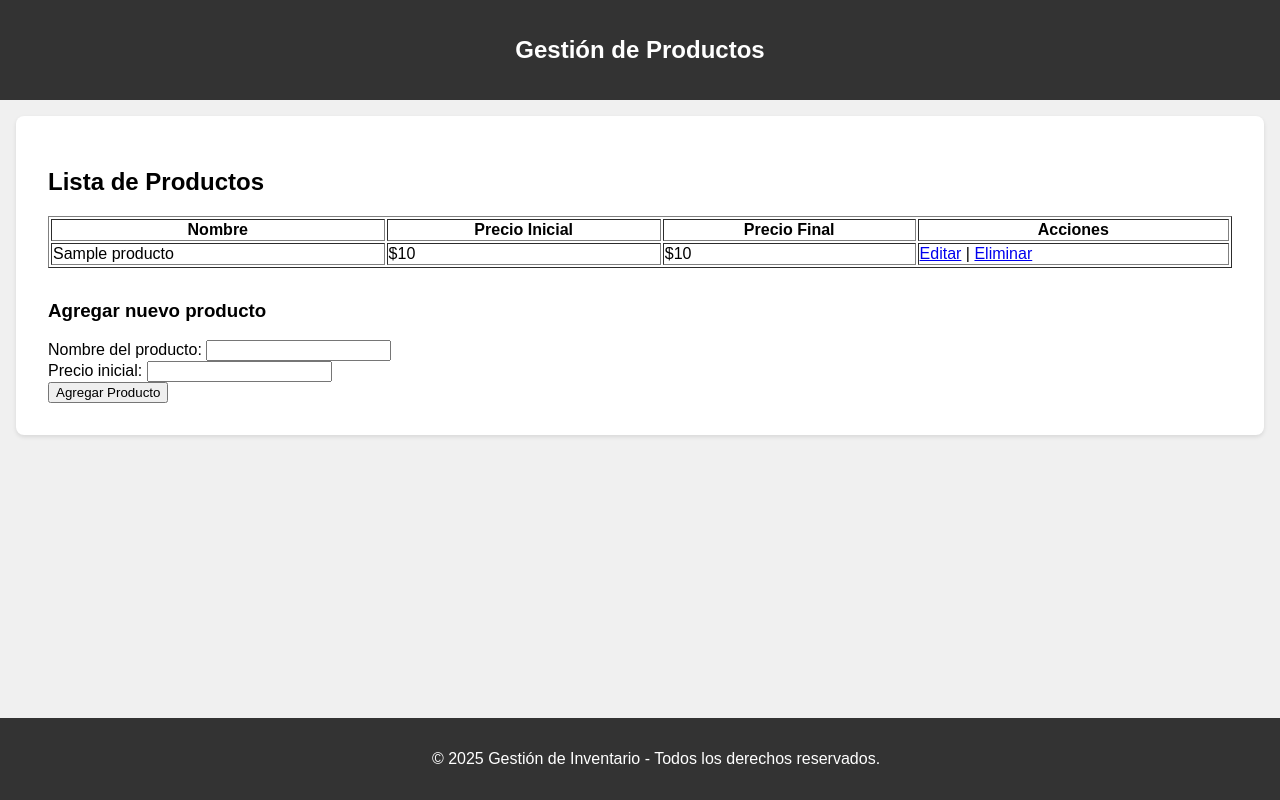
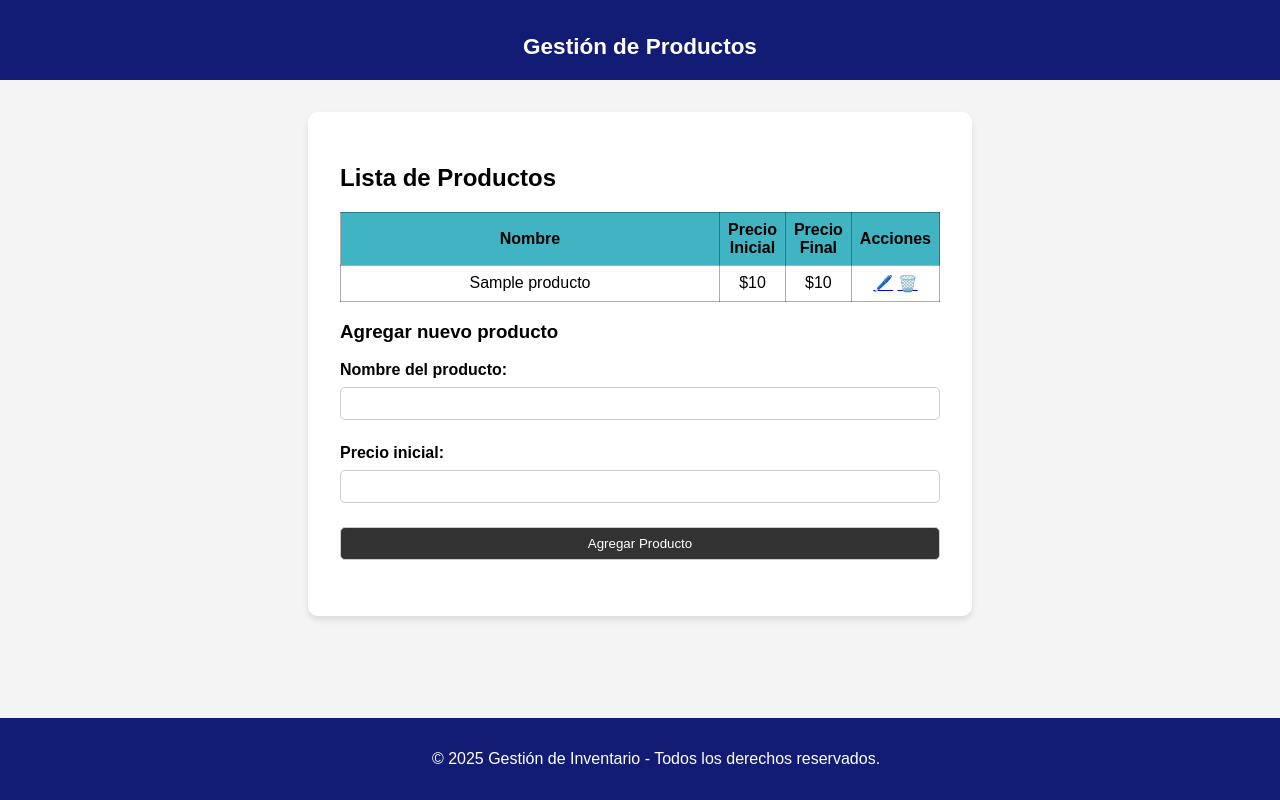
Before and after one commit to AlejoGX19/Programacion_API_Evidencias, a Flask app: template Gestion_Productos/templates/productos.html in a window 1280 px wide. Run offline with Flask 3, Linux system fonts and the light colour scheme; the template is opened without the code that fills it: most values are stand-ins (such as "Sample title", 1, 10 or a date in 2020).

Commit message:
Estilos_tabla

```diff
--- a/Gestion_Productos/static/img/style.css
+++ /dev/null
@@ -1,31 +0,0 @@
-body {
-    font-family: Arial, sans-serif;
-    margin: 0;
-    padding: 0;
-    background-color: #f0f0f0;
-}
-
-nav {
-    background-color: #333;
-    color: #fff;
-    padding: 1rem;
-    text-align: center;
-}
-
-section {
-    padding: 2rem;
-    background-color: #fff;
-    margin: 1rem;
-    border-radius: 8px;
-    box-shadow: 0 2px 4px rgba(0, 0, 0, 0.1);
-}
-
-footer {
-    background-color: #333;
-    color: #fff;
-    padding: 1rem;
-    text-align: center;
-    position: fixed;
-    width: 100%;
-    bottom: 0;
-}
--- /dev/null
+++ b/Gestion_Productos/static/style.css
@@ -0,0 +1,102 @@
+body {
+  font-family: "Arial", sans-serif;
+  margin: 0;
+  padding: 0;
+  background-color: #f4f4f4;
+}
+
+nav {
+  background-color: #131c75;
+  color: #fff;
+  padding: 15px;
+  height: 50px;
+  text-align: center;
+  font-size: 15px;
+}
+
+section {
+  background-color: #fff;
+  padding: 2rem;
+  margin: 2rem auto;
+  width: 80%;
+  max-width: 600px;
+  border-radius: 10px;
+  box-shadow: 0px 4px 6px rgba(0, 0, 0, 0.1);
+}
+
+table,
+tr,
+td,
+th {
+  border: 1px solid #00000053;
+  width: 100%;
+
+  padding: 0.5rem;
+  text-align: center;
+  border-collapse: collapse;
+  margin-top: 1rem;
+  margin: auto;
+}
+th {
+  background-color: #41b4c3;
+  color: #000000;
+}
+
+.descuento-form .form-group {
+  margin-bottom: 1.5rem;
+}
+
+.descuento-form label {
+  display: block;
+  margin-bottom: 0.5rem;
+  font-weight: bold;
+}
+
+.descuento-form input,
+.descuento-form select,
+.descuento-form button {
+  width: 100%;
+  padding: 0.5rem;
+  border: 1px solid #ccc;
+  border-radius: 5px;
+  box-sizing: border-box;
+}
+
+.descuento-form button {
+  background-color: #333;
+  color: #fff;
+  cursor: pointer;
+  transition: background-color 0.3s ease;
+}
+
+.descuento-form button:hover {
+  background-color: #555;
+}
+
+.resultado,
+.error {
+  margin-top: 1rem;
+  padding: 1rem;
+  border-radius: 5px;
+}
+
+.resultado {
+  background-color: #e0ffe0;
+  color: #007500;
+}
+
+.error {
+  background-color: #ffe0e0;
+  color: #750000;
+}
+
+footer {
+  background-color: #131c75;
+  color: #fff;
+  padding: 1rem;
+  text-align: center;
+  position: fixed;
+  height: 50px;
+  bottom: 0;
+  width: 100%;
+}
--- a/Gestion_Productos/templates/editar.html
+++ b/Gestion_Productos/templates/editar.html
@@ -3,7 +3,7 @@
 <head>
     <meta charset="UTF-8">
     <title>Editar Producto</title>
-    <link rel="stylesheet" href="/static/img/style.css">
+    <link rel="stylesheet" href="/static/style.css">
 </head>
 <body>
     <nav><h1>Editar Producto</h1></nav>
--- a/Gestion_Productos/templates/productos.html
+++ b/Gestion_Productos/templates/productos.html
@@ -3,14 +3,14 @@
 <head>
     <meta charset="UTF-8">
     <title>Gestión de Productos</title>
-    <link rel="stylesheet" href="/static/img/style.css">
+    <link rel="stylesheet" href="/static/style.css">
 </head>
 <body>
     <nav><h1>Gestión de Productos</h1></nav>
 
     <section>
         <h2>Lista de Productos</h2>
-        <table border="1" width="100%" style="margin-bottom: 2rem;">
+        <table>
             <thead>
                 <tr>
                     <th>Nombre</th>
@@ -26,8 +26,8 @@
                     <td>${{ producto.precio_inicial }}</td>
                     <td>{% if producto.precio_final %}${{ producto.precio_final }}{% else %}-{% endif %}</td>
                     <td>
-                        <a href="/productos/editar/{{ producto.id }}">Editar</a> |
-                        <a href="/productos/eliminar/{{ producto.id }}" onclick="return confirm('¿Seguro?')">Eliminar</a>
+                        <a href="/productos/editar/{{ producto.id }}">🖊️</a>
+                        <a href="/productos/eliminar/{{ producto.id }}" onclick="return confirm('¿Seguro?')">🗑️</a>
                     </td>
                 </tr>
                 {% endfor %}
```
Also changed, not shown: Gestion_Productos/templates/index.html (+1 -84 lines).
